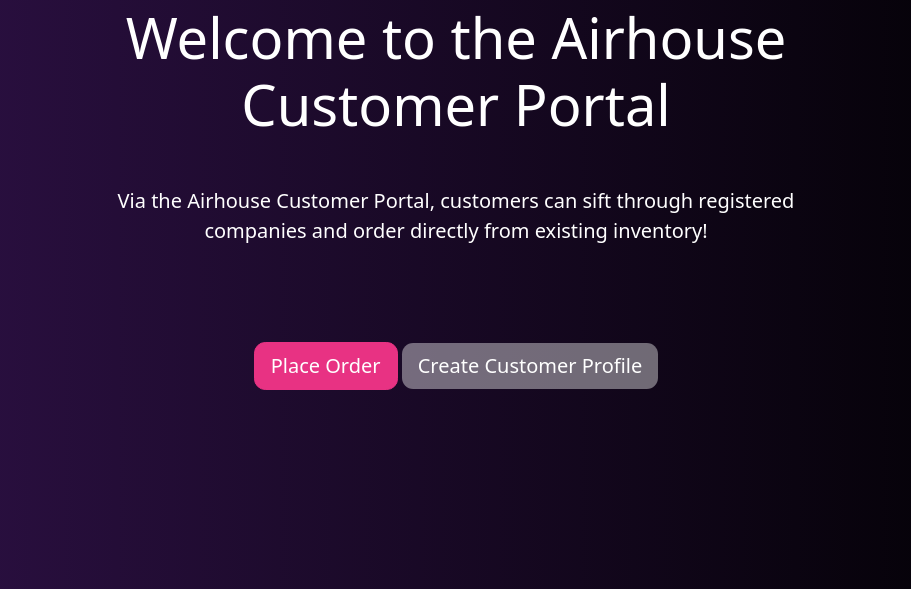
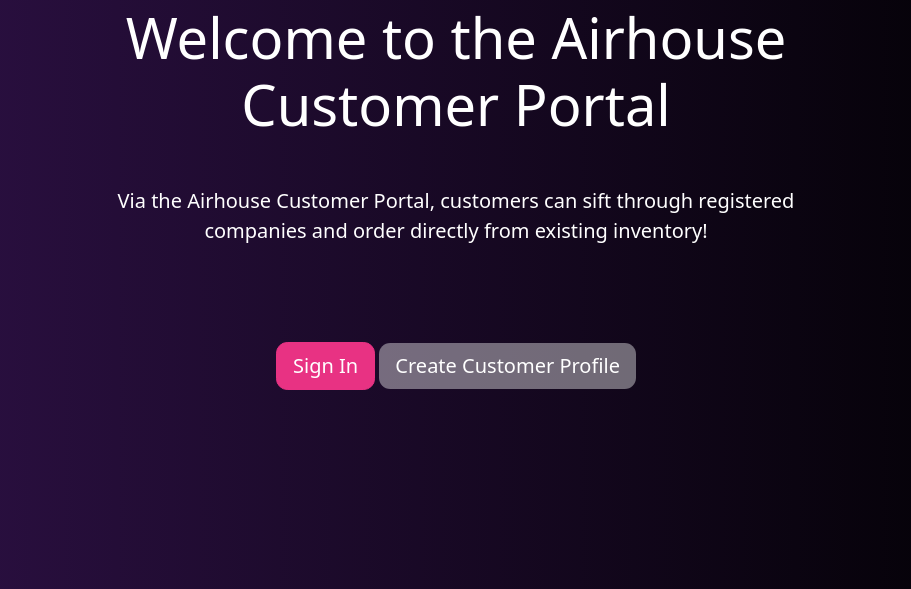
Before and after one commit to leo9uo/Airhouse, a Django app: page /customer/ in a window 1280 px wide. Shown: the part 188-777 px from the top of the page, without its empty margins (184-1095 px from the left). Run offline with Django 5.2, Linux system fonts and the light colour scheme.

Commit message:
CLIENT: place order button only displays if user logged in

```diff
--- a/client_side/templates/client/index.html
+++ b/client_side/templates/client/index.html
@@ -7,9 +7,11 @@
             <h1 class="display-4 fw-light text-secondary">Welcome to the Airhouse Customer Portal</h1>
             <p class="lead fw-light mt-4 text-body-tertiary">Via the Airhouse Customer Portal, customers can sift through registered companies and order directly from existing inventory!</p>
             <div class="mt-5">
-                <a href="{% url 'customer:inventory' %}" class="btn btn-lg btn-primary">Place Order</a>
-                {% if not user.is_authenticated %}
-                <a href="{% url 'customer:signup' %}" class="btn btn-lg btn-secondary">Create Customer Profile</a>
+                {% if user.is_authenticated %}
+                    <a href="{% url 'customer:inventory' %}" class="btn btn-lg btn-primary">Place Order</a>
+                {% else %}
+                    <a href="{% url 'customer:login' %}" class="btn btn-lg btn-primary">Sign In</a>
+                    <a href="{% url 'customer:signup' %}" class="btn btn-lg btn-secondary">Create Customer Profile</a>
                 {% endif %}
             </div>
         </div>
```
